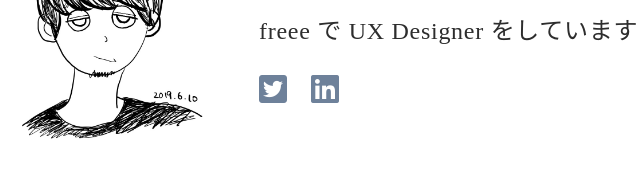
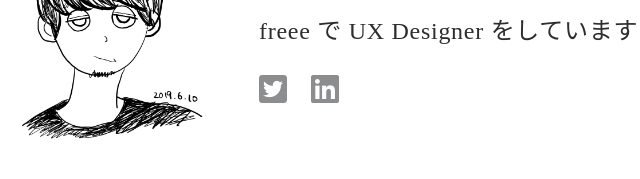
Before and after one commit to sherpaaa/kosuke_portfolio, a plain HTML site: page index.html in a window 1280 px wide. Shown: the part 329-508 px from the top of the page, 251-891 px from the left. Drawn offline with Linux system fonts and the light colour scheme.

Commit message:
iconスタイルを調整

```diff
--- a/css/style.css
+++ b/css/style.css
@@ -64,11 +64,14 @@ li {
 
 .snsicon {
     margin-right: 20px;
-    color:#6E819A;
+    color:#8B8D8E;
 }
 
-.snsicon:hover {
-    color:#3B4E66;
+.animated:hover {
+    color:#6E819A;
+    animation-duration: 1s;
+
+
 }
 
 .mid_wrapper {
--- a/index.html
+++ b/index.html
@@ -20,8 +20,8 @@
                     <h1>Kousuke Masuda</h1>
                     <p>freee で UX Designer をしています
                     <div class="snsicons">
-                        <a href="https://twitter.com/sherpaaaaaa"><i class="fab fa-twitter-square fa-2x snsicon"></i></a>
-                        <a href="https://www.linkedin.com/in/%E5%BA%B7%E7%A5%90-%E5%A2%97%E7%94%B0-95073a1b6/"><i class="fab fa-linkedin fa-2x snsicon"></i></a>
+                        <a href="https://twitter.com/sherpaaaaaa"><i class="fab fa-twitter-square fa-2x snsicon animated"></i></a>
+                        <a href="https://www.linkedin.com/in/%E5%BA%B7%E7%A5%90-%E5%A2%97%E7%94%B0-95073a1b6/"><i class="fab fa-linkedin fa-2x snsicon animated"></i></a>
                     </div>
                 </div>
 
```
